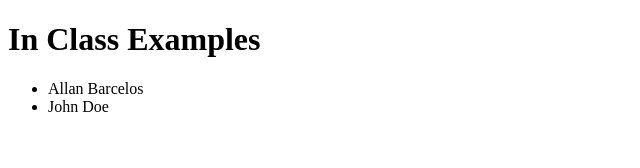
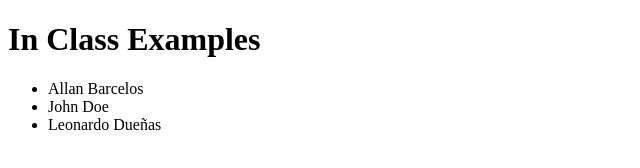
Before and after one commit to allanbarcelos/in-class-2150, a plain HTML site: page index.html in a window 1280 px wide. Shown: the whole page, without its empty margins (0-640 px from the left). Drawn offline with Linux system fonts and the light colour scheme.

Commit message:
Added name to index.html

```diff
--- a/index.html
+++ b/index.html
@@ -10,6 +10,7 @@
     <ul>
         <li>Allan Barcelos</li>
         <li>John Doe</li>
+        <li>Leonardo Dueñas</li>
     </ul>
 </body>
 </html>
```
